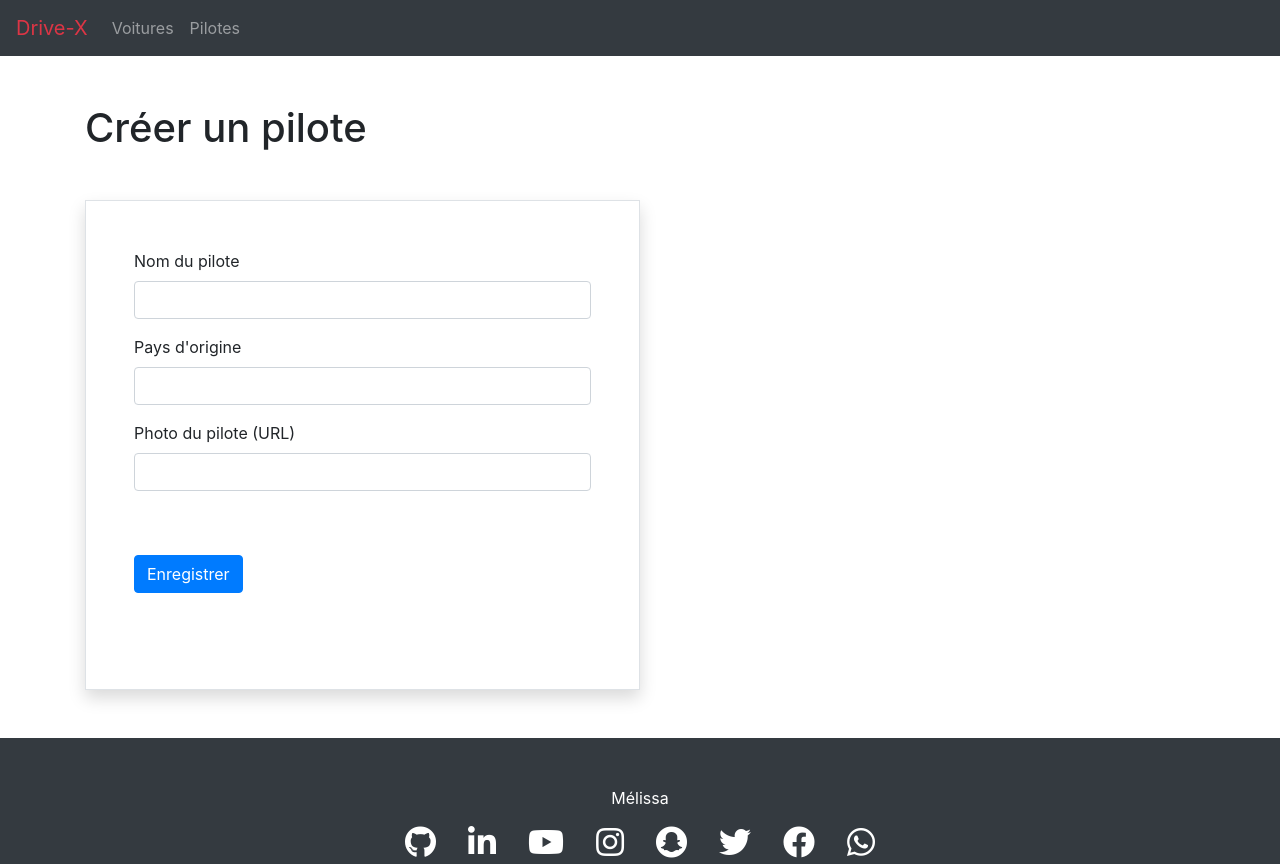
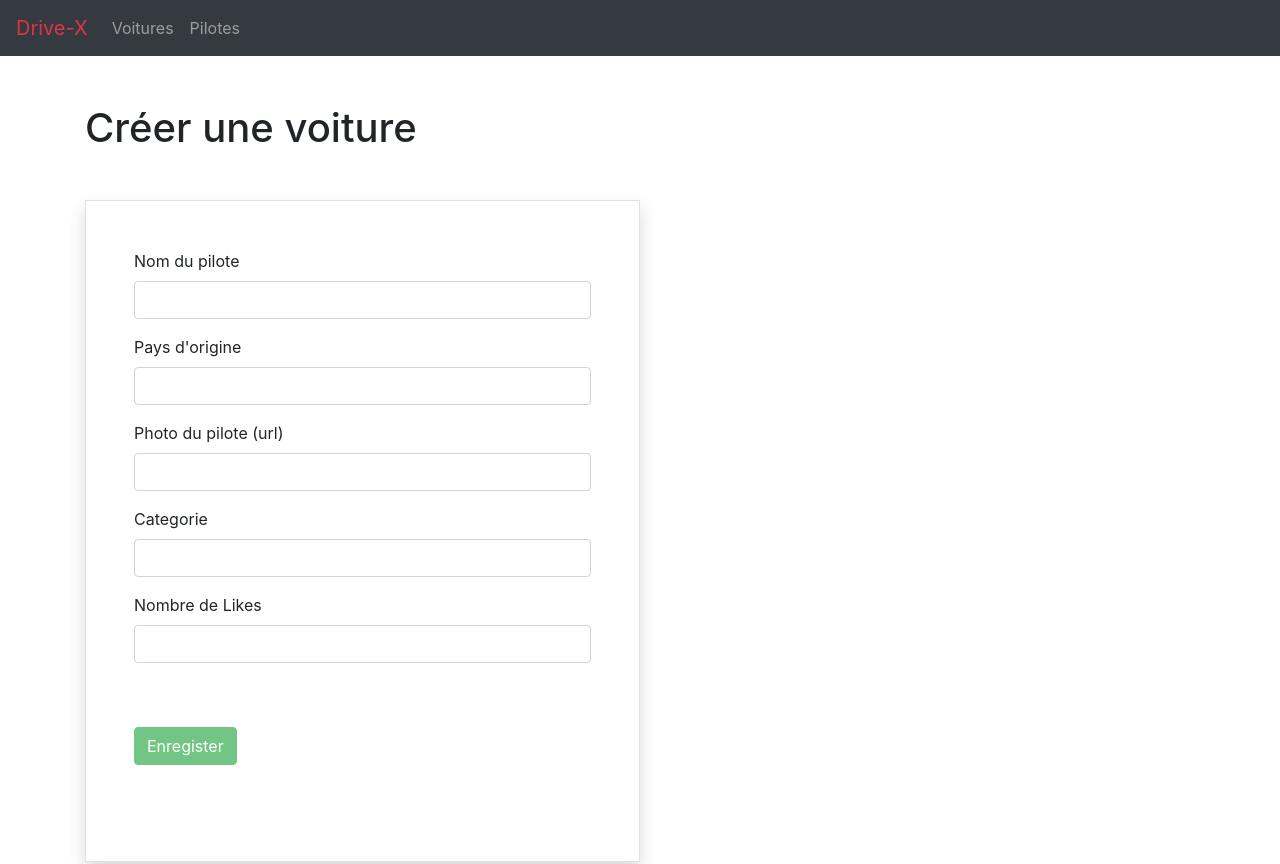
Before and after one commit to melissa98m/HelloWorld, an Angular app: page /new-driver in a window 1280 px wide. Shown: the top 864 px of the page. Built offline with nearby package versions, Linux system fonts and the light colour scheme.

Commit message:
drivers formulaire

```diff
--- a/src/app/drivers-list/new-driver/new-driver.component.html
+++ b/src/app/drivers-list/new-driver/new-driver.component.html
@@ -1,18 +1,56 @@
-<h1 class="my-5">Créer un pilote</h1>
+<h1 class="my-5">
+  Créer une voiture
+</h1>
 <div class="col-6 border shadow my-5 p-5">
-<form>
+  <form (ngSubmit)="onSubmit(myForm)" #myForm="ngForm">
+
     <div class="form-group">
-      <label for="name">Nom du pilote</label>
-      <input type="text" class="form-control" id="name" >
+      <label for="fullname">Nom du pilote</label>
+      <input type="text" class="form-control" name="fullname" id="fullname" #fullname="ngModel" ngModel required>
+
+      <div [hidden]="fullname.valid || fullname.untouched" class="text-center my-3 alert alert-danger">
+       Nom requis
+      </div>
     </div>
+
     <div class="form-group">
       <label for="pays">Pays d'origine</label>
-      <input type="text" class="form-control" id="pays">
+      <input type="text" class="form-control" name="pays" id="pays" #pays="ngModel" ngModel required>
+
+      <div [hidden]="pays.valid || pays.untouched" class="text-center my-3 alert alert-danger">
+        Pays requis
+      </div>
     </div>
+
     <div class="form-group">
-        <label for="coverImage">Photo du pilote (URL)</label>
-        <input type="text" class="form-control" id="coverImage">
+      <label for="coverImage">Photo du pilote (url)</label>
+      <input type="text" class="form-control" name="coverImage" #coverImage="ngModel" id="coverImage" ngModel required>
+
+      <div [hidden]="coverImage.valid || coverImage.untouched" class="text-center my-3 alert alert-danger">
+       Une Image est requise
       </div>
-      <button type="submit" class="btn btn-primary my-5">Enregistrer</button>
+
+    </div>
+
+    <div class="form-group">
+      <label for="category">Categorie</label>
+      <input type="text" class="form-control"  #category="ngModel" name="category" id="category" ngModel required>
+
+      <div [hidden]="category.valid || category.untouched" class="text-center my-3 alert alert-danger">
+        La categorie est requise
+      </div>
+
+    </div>
+
+    <div class="form-group">
+      <label for="likeIts">Nombre de Likes</label>
+      <input type="number" class="form-control"  #likeIts="ngModel" name="likeIts" id="likeIts" ngModel required>
+
+      <div [hidden]="likeIts.valid || likeIts.untouched" class="text-center my-3 alert alert-danger">
+        Nombre de likes requis par defaut 0
+      </div>
+    </div>
+
+    <button type="submit" [disabled]="myForm.invalid" class="btn btn-success my-5">Enregister</button>
   </form>
-  </div>
+</div>
--- a/src/app/drivers-list/new-driver/new-driver.component.ts
+++ b/src/app/drivers-list/new-driver/new-driver.component.ts
@@ -1,4 +1,8 @@
 import { Component, OnInit } from '@angular/core';
+import { NgForm } from '@angular/forms';
+import { Router } from '@angular/router';
+import { Drivers } from 'src/app/models/Drivers';
+import { DataService } from 'src/app/services/data.service';
 
 @Component({
   selector: 'app-new-driver',
@@ -7,9 +11,23 @@ import { Component, OnInit } from '@angular/core';
 })
 export class NewDriverComponent implements OnInit {
 
-  constructor() { }
+  constructor(private router: Router, private data: DataService) { }
 
   ngOnInit(): void {
   }
+  onSubmit(myForm: NgForm ){
 
+  const driver = new Drivers(
+    myForm.value['fullname'],
+    myForm.value['pays'],
+    myForm.value['coverImage'],
+    myForm.value['category'],
+    myForm.value['likeIts']
+    );
+
+  this.data.addDriver(driver);
+
+
+   this.router.navigate(['drivers']);
+  }
 }
--- /dev/null
+++ b/src/app/models/Drivers.ts
@@ -0,0 +1,15 @@
+export class Drivers{
+
+
+
+    constructor( public fullName:string,
+                 public  pays:string,
+                 public coverImage:string,
+                 public category:string,
+                 public likeIts:number = 0 ,
+                ){
+
+        }
+
+
+    }
--- a/src/app/services/data.service.ts
+++ b/src/app/services/data.service.ts
@@ -1,14 +1,14 @@
 import { Injectable } from '@angular/core';
 import { Router } from '@angular/router';
 import { Car } from '../models/Car';
-
+import { Drivers } from '../models/Drivers';
 
 @Injectable({
   providedIn: 'root'
 })
 export class DataService {
 
-  drivers: any = [
+  drivers: Drivers[] = [
     {
       fullName: "ken block",
       pays: "usa",
@@ -46,7 +46,7 @@ export class DataService {
     },
     {
       fullName: "shirley muldowney",
-      pays: null,
+      pays: "italie",
       coverImage: "./assets/img/drivers/shirleymuldowney.jpg",
       category: "drag",
       likeIts: 0
@@ -130,7 +130,7 @@ export class DataService {
   getBestDrivers(nb:number):any {
     var allDrivers = this.drivers.slice();
     allDrivers.sort( (driverB:any , driverA:any) => {
-      driverA.likeIts -  driverB.likeIts;
+     return driverA.likeIts -  driverB.likeIts;
     })
     return allDrivers.slice(0 , nb);
      }
@@ -155,6 +155,10 @@ export class DataService {
       this.cars.push(car);
     }
 
+    addDriver(driver:Drivers){
+      this.drivers.push(driver)
+
+    }
     }
 
 ;
```
Also changed, not shown: src/app/app.module.ts (+9 -5 lines).
